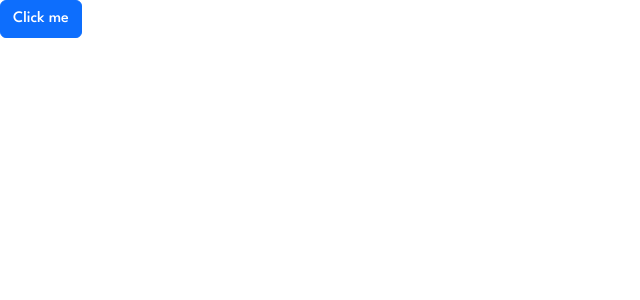
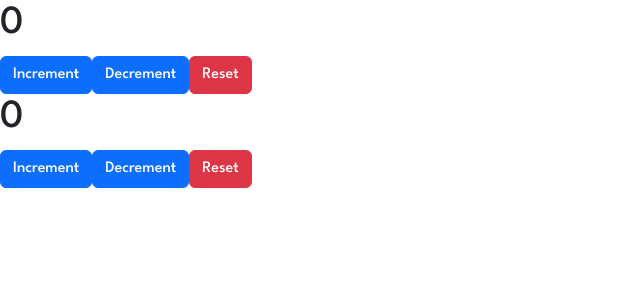
Before and after one commit to Mark-Alexis-Posadas/react-mini-practice, a React (Vite) app: page / in a window 1280 px wide. Shown: the top 300 px of the page, without its empty margins (0-640 px from the left). Built offline with nearby package versions, Linux system fonts and the light colour scheme.

Commit message:
Added HOC

```diff
--- a/src/App.jsx
+++ b/src/App.jsx
@@ -1,12 +1,13 @@
 import React from "react";
-
 import "./index.css";
-import Modal from "./components/Modal/Modal";
+import CounterOne from "./components/Hoc/CounterOne";
+import CounterTwo from "./components/Hoc/CounterTwo";
 
 const App = () => {
   return (
     <>
-      <Modal />
+      <CounterOne />
+      <CounterTwo />
     </>
   );
 };
--- /dev/null
+++ b/src/components/Hoc/CounterOne.jsx
@@ -0,0 +1,35 @@
+import React, { useState } from "react";
+import UpdatedComponent from "./HOC";
+
+const CounterOne = ({
+  counter,
+  handleIncrement,
+  handleDecrement,
+  handleReset,
+}) => {
+  return (
+    <div>
+      <h1>{counter}</h1>
+      <button
+        type="button"
+        className="btn btn-primary"
+        onClick={handleIncrement}
+      >
+        Increment
+      </button>
+      <button
+        type="button"
+        className="btn btn-primary"
+        onClick={handleDecrement}
+      >
+        Decrement
+      </button>
+
+      <button className="btn btn-danger" type="button" onClick={handleReset}>
+        Reset
+      </button>
+    </div>
+  );
+};
+
+export default UpdatedComponent(CounterOne);
--- /dev/null
+++ b/src/components/Hoc/CounterTwo.jsx
@@ -0,0 +1,39 @@
+import React, { useState } from "react";
+import UpdatedComponent from "./HOC";
+
+const CounterTwo = ({
+  counter,
+  handleIncrement,
+  handleDecrement,
+  handleReset,
+}) => {
+  return (
+    <div>
+      <h1>{counter}</h1>
+      <button
+        type="button"
+        className="btn btn-primary"
+        onMouseOver={handleIncrement}
+      >
+        Increment
+      </button>
+      <button
+        type="button"
+        className="btn btn-primary"
+        onMouseOver={handleDecrement}
+      >
+        Decrement
+      </button>
+
+      <button
+        className="btn btn-danger"
+        type="button"
+        onMouseOver={handleReset}
+      >
+        Reset
+      </button>
+    </div>
+  );
+};
+
+export default UpdatedComponent(CounterTwo);
--- /dev/null
+++ b/src/components/Hoc/HOC.jsx
@@ -0,0 +1,33 @@
+import React, { useState } from "react";
+
+const UpdatedComponent = (OriginalComponent) => {
+  const NewComponent = () => {
+    const initialValue = 0;
+    const [counter, setCounter] = useState(initialValue);
+
+    const handleIncrement = () => {
+      setCounter(counter + 1);
+    };
+
+    const handleDecrement = () => {
+      setCounter(counter - 1);
+    };
+
+    const handleReset = () => {
+      setCounter(initialValue);
+    };
+
+    return (
+      <OriginalComponent
+        counter={counter}
+        handleIncrement={handleIncrement}
+        handleDecrement={handleDecrement}
+        handleReset={handleReset}
+      />
+    );
+  };
+
+  return NewComponent;
+};
+
+export default UpdatedComponent;
--- a/src/components/Modal/Modal.jsx
+++ b/src/components/Modal/Modal.jsx
@@ -1,21 +1,38 @@
-import React, { useState } from "react";
+import React, { useState, useRef, useEffect } from "react";
 
 const Modal = () => {
   const [modal, setModal] = useState(false);
+  const modalRef = useRef();
+
+  useEffect(() => {
+    const handleClickOutside = (event) => {
+      if (modalRef.current && !modalRef.current.contains(event.target)) {
+        setModal(false);
+      }
+    };
+
+    window.addEventListener("mousedown", handleClickOutside);
+    return () => {
+      window.removeEventListener("mousedown", handleClickOutside);
+    };
+  }, [modalRef]);
 
   return (
     <>
       <div
         className="custom-modal"
         style={{ display: modal ? "block" : "none" }}
+        ref={modalRef}
       >
-        <h1>HELLO</h1>
+        <header className="d-flex align-items-center justify-content-between bg-white container mt-5">
+          <h1 className="m-0">HELLO</h1>
 
-        <button className="btn btn-danger" onClick={() => setModal(!modal)}>
-          x
-        </button>
+          <button className="btn btn-danger" onClick={() => setModal(false)}>
+            x
+          </button>
+        </header>
       </div>
-      <button className="btn btn-primary" onClick={() => setModal(!modal)}>
+      <button className="btn btn-primary" onClick={() => setModal(true)}>
         Click me
       </button>
     </>
--- a/src/hooks/UseState/Root.jsx
+++ b/src/hooks/UseState/Root.jsx
@@ -6,7 +6,7 @@ const Root = () => {
   return (
     <div>
       <Country />
-      {/* <Toggle /> */}
+      <Toggle />
     </div>
   );
 };
--- a/src/index.css
+++ b/src/index.css
@@ -98,3 +98,16 @@ body {
   background-color: rgb(0, 0, 0); /* Fallback color */
   background-color: rgba(0, 0, 0, 0.4); /* Black w/ opacity */
 }
+
+button {
+  background-color: transparent;
+  border: none;
+  outline: none;
+  cursor: pointer;
+}
+.on {
+  color: #000;
+}
+.off {
+  color: #ccc;
+}
```
Also changed, not shown: src/components/PassingData/Root.jsx (added, +30 -0 lines), src/components/Ratings/Ratings.jsx (added, +26 -0 lines).
